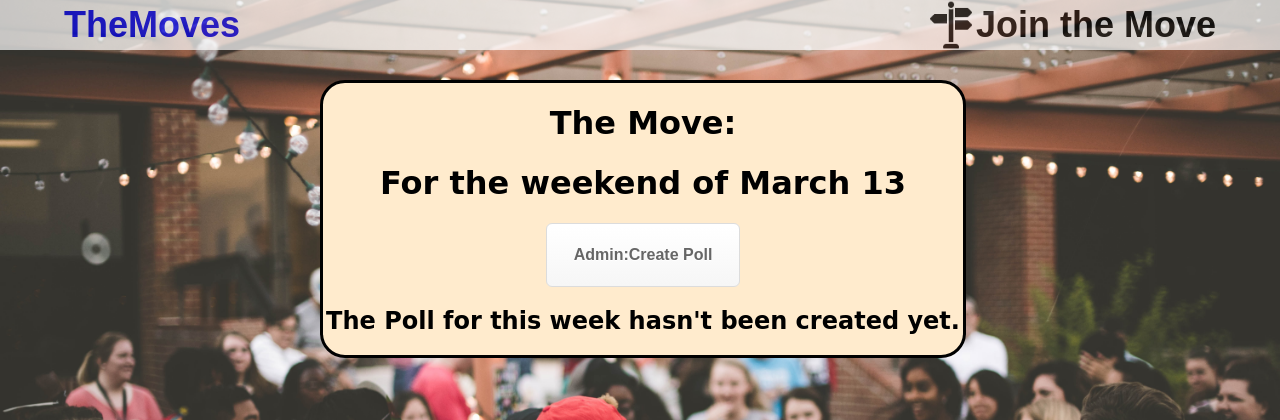
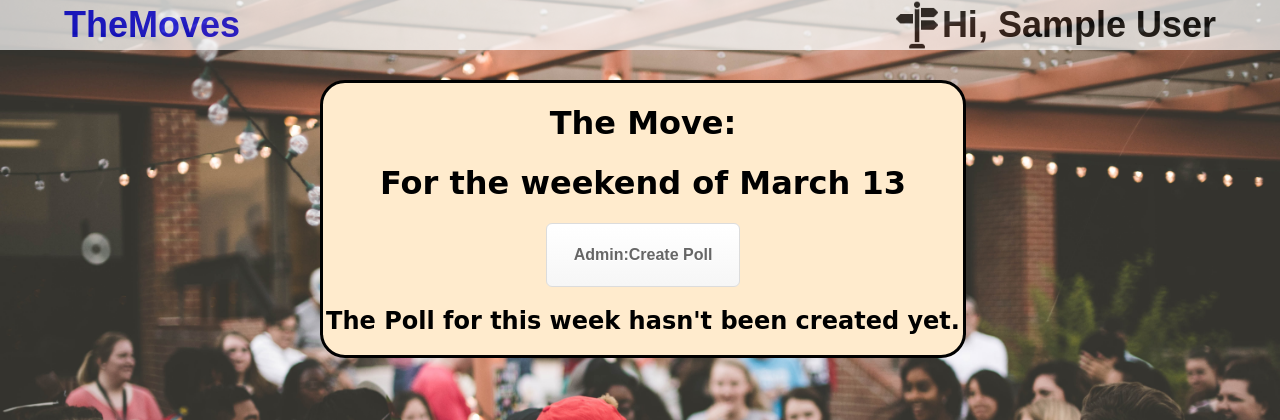
Before and after one commit to achangtroraleke/Moves_Project, a Django app: page / in a window 1280 px wide. Shown: the top 420 px of the page. Run offline with Django 4.2, Linux system fonts and the light colour scheme; the visitor is signed in with stand-in values (Sample User, id 1); data that the repository does not hold is empty; some web fonts are replaced.

```diff
--- a/templates/navbar.html
+++ b/templates/navbar.html
@@ -33,7 +33,11 @@
                 <div class="nav-menu">
 
                     <img src="{% static 'images/signpost.png' %}" alt="" class="dropdown-logo">
+                    {% if request.user.is_authenticated %}
+                    <p class="logo logo-text">Hi, {{request.user.name|title}}</p>
+                    {% else %}
                     <p class="logo logo-text">Join the Move</p>
+                    {% endif %}
                 </div>
 
                 <div class="dropdown-content">
```
